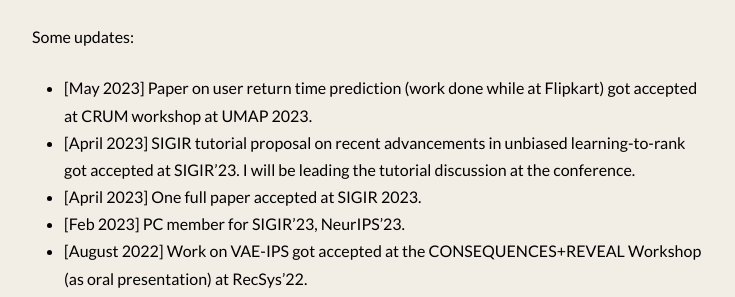
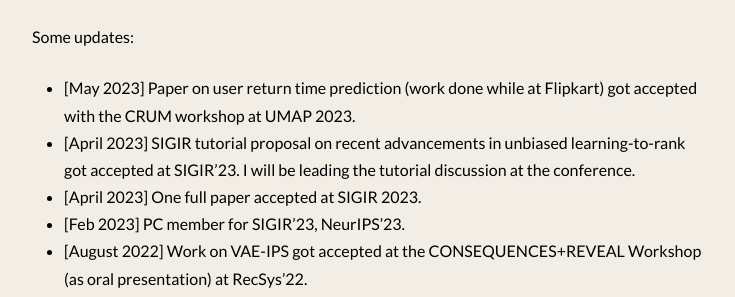
Before and after one commit to shashankg7/shashankg7.github.io, a Jekyll site: the page built from index.md, in a window 1280 px wide. Shown: the part 562-859 px from the top of the page, without its empty margins (272-1007 px from the left). Built offline with Jekyll 4.4.1, drawn with Linux system fonts in a browser that asks for light colours; nearby versions of some CDN libraries.

Commit message:
Update index.md

```diff
--- a/index.md
+++ b/index.md
@@ -17,7 +17,7 @@
 
 Some updates:
 
-* [May 2023] Paper on user return time prediction (work done while at Flipkart) got accepted at CRUM workshop at UMAP 2023.
+* [May 2023] Paper on user return time prediction (work done while at Flipkart) got accepted with the CRUM workshop at UMAP 2023.
 * [April 2023] SIGIR tutorial proposal on recent advancements in unbiased learning-to-rank got accepted at SIGIR'23. I will be leading the tutorial discussion at the conference.
 * [April 2023] One full paper accepted at SIGIR 2023.
 * [Feb 2023] PC member for SIGIR'23, NeurIPS'23.
```
